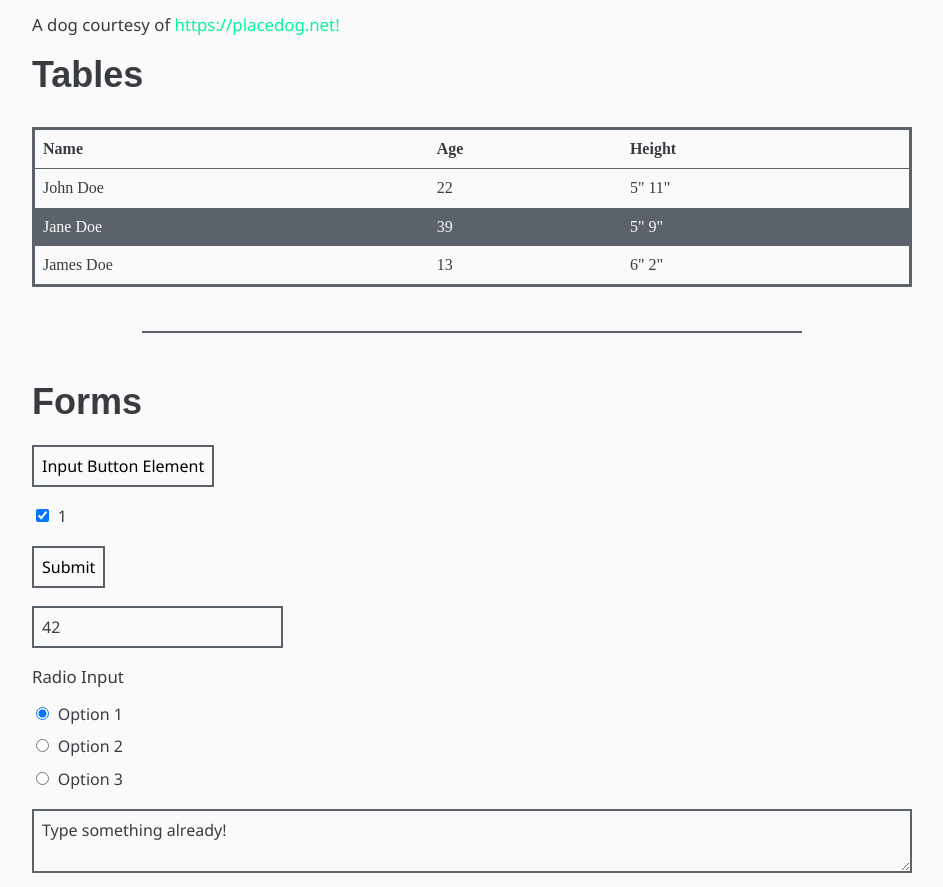
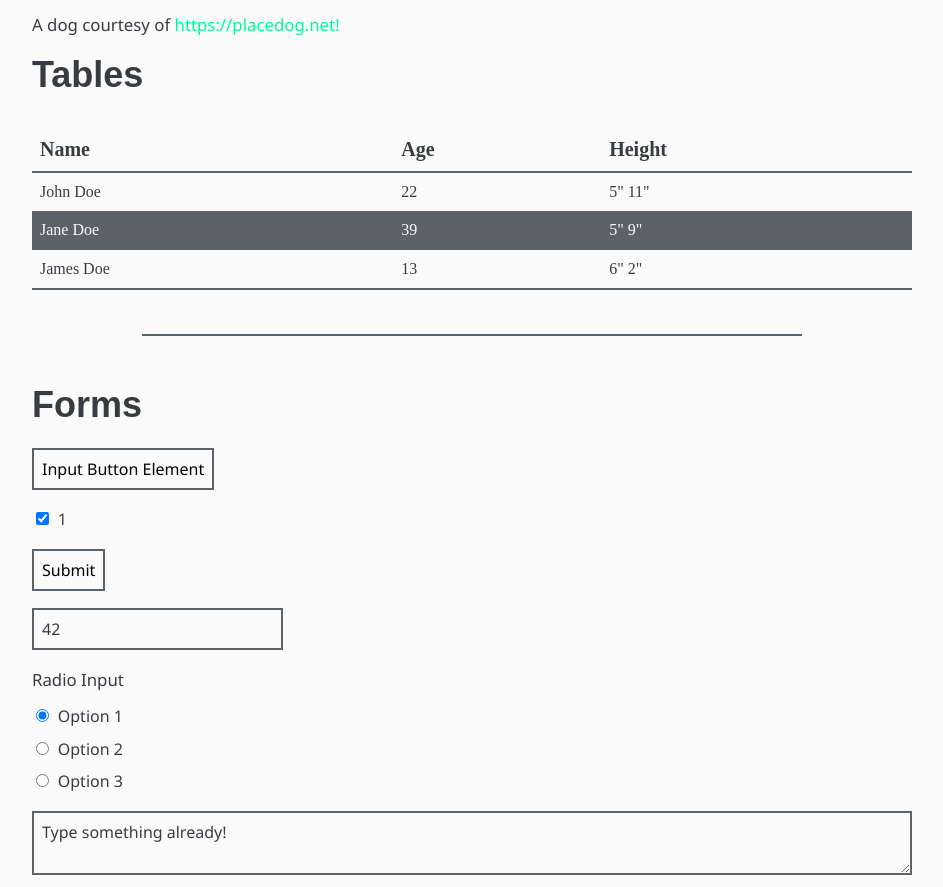
Before and after one commit to hvlck/gyr-css, a website: page index.html in a window 1280 px wide. Shown: the part 1600-2487 px from the top of the page, without its empty margins (168-1111 px from the left). Drawn offline with Linux system fonts and the light colour scheme.

Commit message:
feat: changed table design

```diff
--- a/src/light/light.css
+++ b/src/light/light.css
@@ -102,7 +102,7 @@ hr {
 table {
   border-collapse: collapse;
   width: 100%;
-  border: var(--border-lg) solid var(--secondary-dark);
+  border-bottom: var(--border-med) solid var(--secondary-dark);
   padding: 3px 10px;
   margin: 3% auto;
   text-align: center;
@@ -111,7 +111,10 @@ td, th {
   padding: 8px;
   text-align: left;
 }
-th { border-bottom: var(--border-sm) solid var(--secondary-dark) }
+th {
+  border-bottom: var(--border-med) solid var(--secondary-dark);
+  font-size: 125%;
+}
 tr:nth-child(even) {
   background-color: var(--secondary-dark);
   color: var(--primary-light);
--- a/src/light/modules/table.css
+++ b/src/light/modules/table.css
@@ -1,7 +1,7 @@
 table {
   border-collapse: collapse;
   width: 100%;
-  border: var(--border-lg) solid var(--secondary-dark);
+  border-bottom: var(--border-med) solid var(--secondary-dark);
   padding: 3px 10px;
   margin: 3% auto;
   text-align: center;
@@ -10,7 +10,10 @@ td, th {
   padding: 8px;
   text-align: left;
 }
-th { border-bottom: var(--border-sm) solid var(--secondary-dark) }
+th {
+  border-bottom: var(--border-med) solid var(--secondary-dark);
+  font-size: 125%;
+}
 tr:nth-child(even) {
   background-color: var(--secondary-dark);
   color: var(--primary-light);
```
